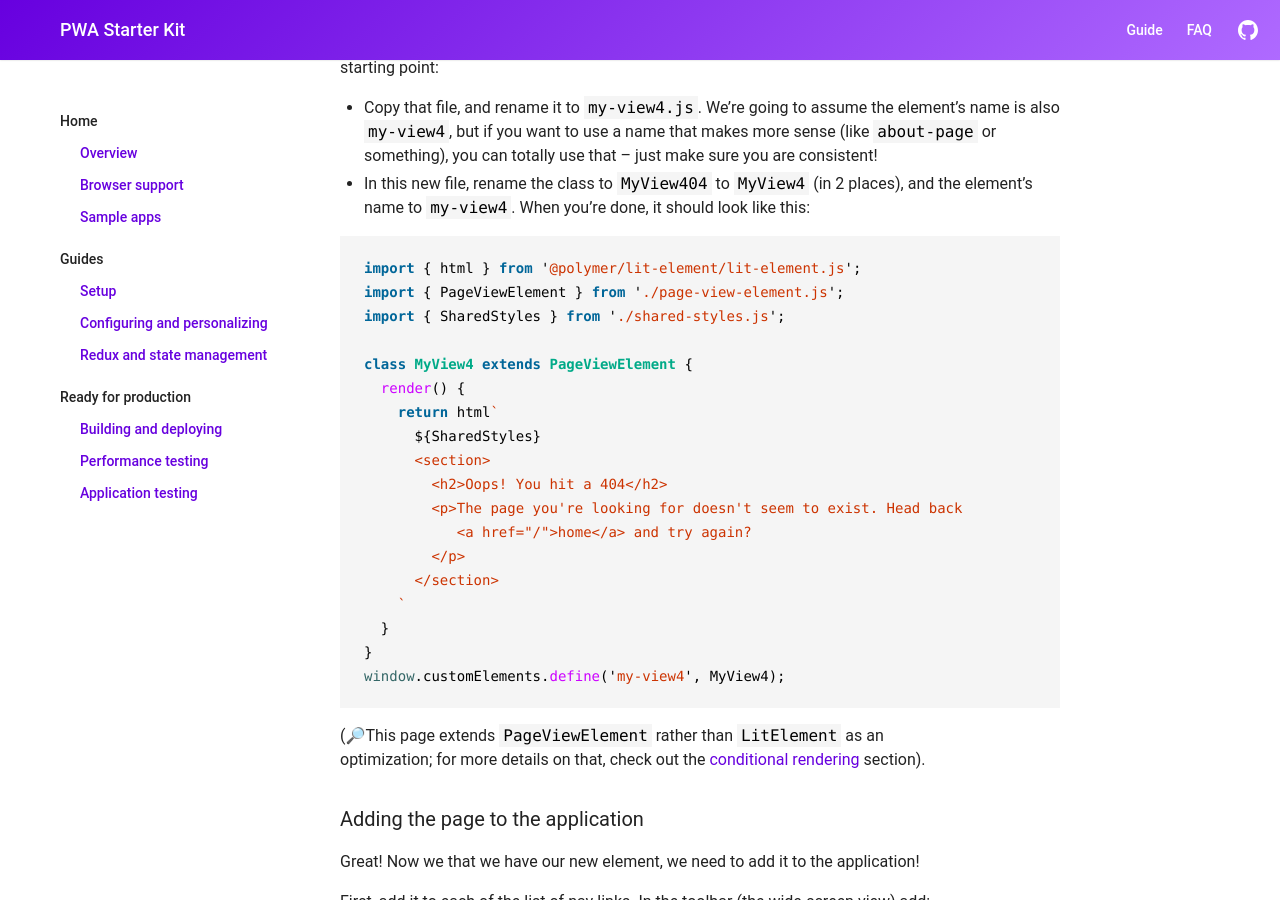
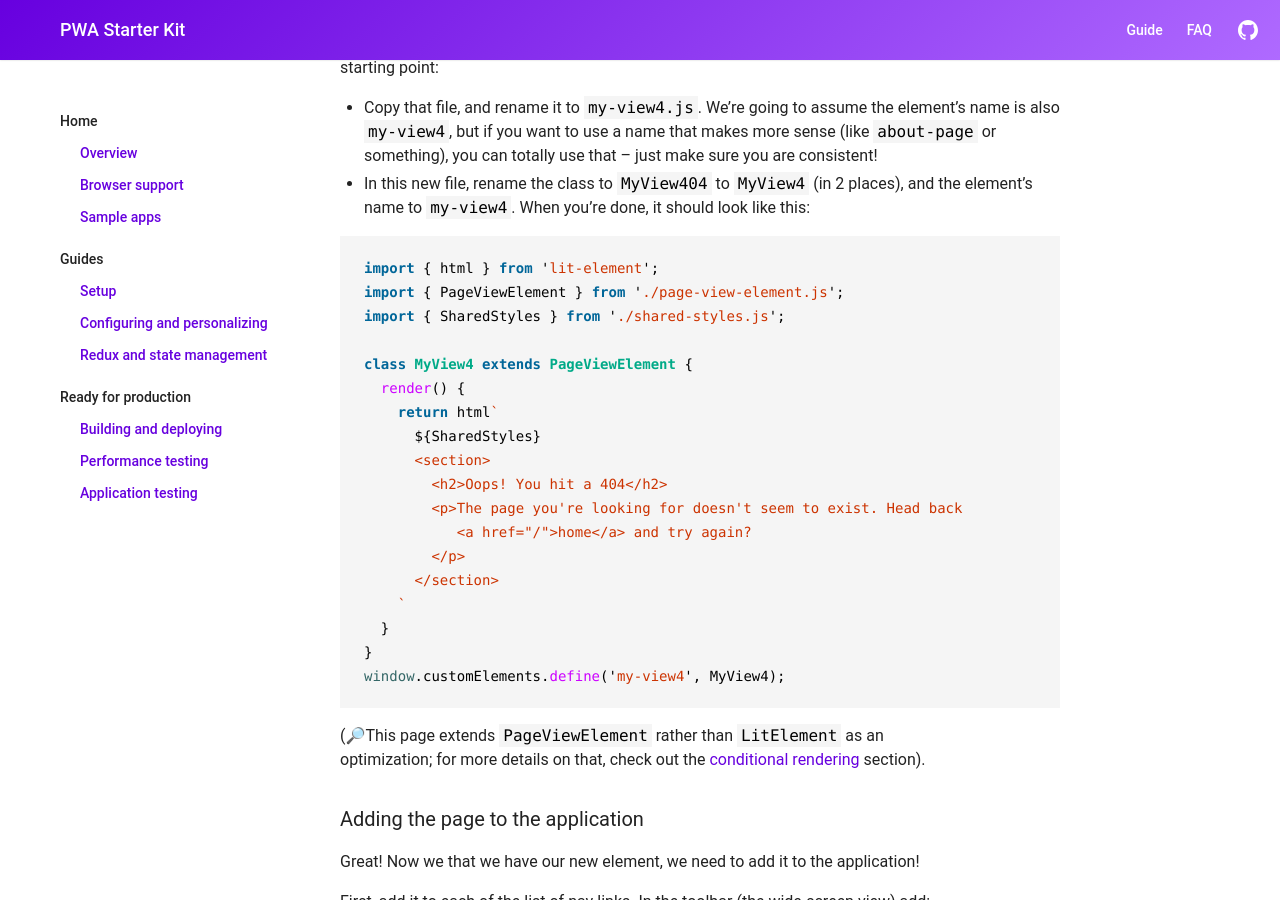
Before and after one commit to Polymer/pwa-starter-kit, a Jekyll site: the page built from configuring-and-personalizing.md, in a window 1280 px wide and 900 px high, scrolled down 4782 px. Built offline with Jekyll 4.4.1, drawn with Linux system fonts in a browser that asks for light colours; some web fonts are replaced; some of the changed text lies outside the part shown.

Commit message:
Rename @polymer/lit-element to lit-element

````diff
--- a/configuring-and-personalizing.md
+++ b/configuring-and-personalizing.md
@@ -78,7 +78,7 @@
 - The elements use a mix of Polymer 3 and `lit-html` via the [`LitElement`](https://github.com/Polymer/lit-element) base class. The structure of one of these elements is basically:
 
 ```js
-import { LitElement, html } from '@polymer/lit-element';
+import { LitElement, html } from 'lit-element';
 class SampleElement extends LitElement {
   // The properties that your element exposes.
   static get properties() { return {
@@ -138,7 +138,7 @@
 - In this new file, rename the class to `MyView404` to `MyView4` (in 2 places), and the element's name to `my-view4`. When you're done, it should look like this:
 
 ```js
-import { html } from '@polymer/lit-element/lit-element.js';
+import { html } from 'lit-element';
 import { PageViewElement } from './page-view-element.js';
 import { SharedStyles } from './shared-styles.js';
 
````
Also changed, not shown: redux-and-state-management.md (+1 -1 lines).
